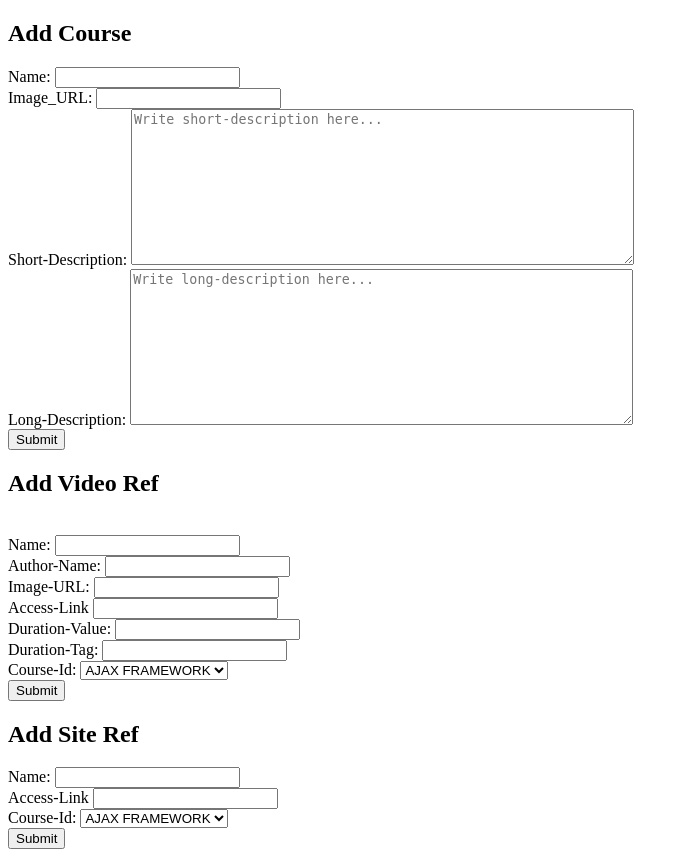
After one commit to rahulkumawat1/Web-Coursera, a PHP site: page /Web-Coursera/add_course.php in a window 1280 px wide. The commit adds this page. Shown: the whole page, without its empty margins (0-689 px from the left). Run offline with PHP 8.4, Linux system fonts and the light colour scheme; data comes from the database, SQL or seed files in the repository; both versions use the stored data as it was after the commit.

Commit message:
admin add-course added

```diff
--- /dev/null
+++ b/add_course.php
@@ -0,0 +1,114 @@
+<?php
+session_start();
+$connection = new mysqli('localhost', 'root', '', 'web_coursera');
+
+if (isset($_POST['add_course'])) {
+  $course_name = $_POST['name'];
+  $image_url = $_POST['image_url'];
+  $sh_desc = $_POST['sh_desc'];
+  $lg_desc = $_POST['lg_desc'];
+  $sqlquery = "INSERT INTO course (name, image_url, sh_desc, lg_desc) VALUES ('$course_name', '$image_url', '$sh_desc', '$lg_desc')";
+  mysqli_query($connection, $sqlquery);
+  unset($_POST['add_course']);
+}
+
+if (isset($_POST['video_ref'])) {
+  $name = $_POST['ref_name'];
+  $author_name = $_POST['author_name'];
+  $image_url = $_POST['ref_image_url'];
+  $access_link = $_POST['access_link'];
+  $dur_val = $_POST['dur_val'];
+  $dur_tag = $_POST['dur_tag'];
+  $course_id = (int)$_POST['course_id'];
+  $sqlquery = "INSERT INTO video_ref (name, author, image_url, access_link, dur_val, dur_tag, course_id) VALUES ('$name', '$author_name', '$image_url', '$access_link', '$dur_val', '$dur_tag', '$course_id')";
+  mysqli_query($connection, $sqlquery);
+  unset($_POST['video_ref']);
+}
+
+if (isset($_POST['site_ref'])) {
+  $name = $_POST['ref_name'];
+  $access_link = $_POST['access_link'];
+  $course_id = (int)$_POST['course_id'];
+  $sqlquery = "INSERT INTO site_ref (name, access_link, course_id) VALUES ('$name', '$access_link', '$course_id')";
+  mysqli_query($connection, $sqlquery);
+  unset($_POST['site_ref']);
+}
+
+$sqlquery = "SELECT id, name FROM course";
+$result = mysqli_query($connection, $sqlquery);
+$x = 0;
+$courses = array();
+
+while ($row = mysqli_fetch_array($result)) {
+  $courses[$x] = array();
+  $courses[$x] = $row;
+  $x++;
+}
+?>
+
+<!DOCTYPE html>
+<html lang="en">
+
+<head>
+  <meta charset="UTF-8" />
+  <meta http-equiv="X-UA-Compatible" content="IE=edge" />
+  <meta name="viewport" content="width=device-width, initial-scale=1.0" />
+  <title>Add Course</title>
+</head>
+
+<body>
+  <h2>Add Course</h2>
+  <form action="" method="post">
+    Name:
+    <input type="text" name="name" /><br />
+    Image_URL:
+    <input type="text" name="image_url" /><br />
+    Short-Description:
+    <textarea name="sh_desc" id="" cols="60" rows="10" placeholder="Write short-description here..."></textarea><br />
+    Long-Description:
+    <textarea name="lg_desc" id="" cols="60" rows="10" placeholder="Write long-description here..."></textarea><br />
+    <button type="submit" name="add_course">Submit</button>
+  </form>
+  <h2>Add Video Ref</h2>
+  <form action="" method="post"><br>
+    Name:
+    <input type="text" name="ref_name"><br>
+    Author-Name:
+    <input type="text" name="author_name"><br>
+    Image-URL:
+    <input type="text" name="ref_image_url"><br>
+    Access-Link
+    <input type="text" name="access_link" id=""><br>
+    Duration-Value:
+    <input type="number" name="dur_val"><br>
+    Duration-Tag:
+    <input type="text" name="dur_tag"><br>
+    Course-Id:
+    <select name="course_id">
+      <?php
+      foreach ($courses as $i => $course) { ?>
+        <option <?php echo ($i == 0) ? 'selected' : '' ?> value="<?php echo $course['id'] ?>"><?php echo $course['name'] ?></option>
+      <?php } ?>
+    </select><br>
+    <button type="submit" name="video_ref">Submit</button>
+  </form>
+
+  <h2>Add Site Ref</h2>
+  <form action="" method="post">
+    Name:
+    <input type="text" name="ref_name"><br>
+    Access-Link
+    <input type="text" name="access_link" id=""><br>
+    Course-Id:
+    <select name="course_id">
+      <?php
+      foreach ($courses as $i => $course) { ?>
+        <option <?php echo ($i == 0) ? 'selected' : '' ?> value="<?php echo $course['id'] ?>"><?php echo $course['name'] ?></option>
+      <?php } ?>
+    </select><br>
+    <button type="submit" name="site_ref">Submit</button>
+  </form>
+
+</body>
+
+</html>
```
Also changed, not shown: header.php (+23 -5 lines), web_coursera.sql (+10 -6 lines).
